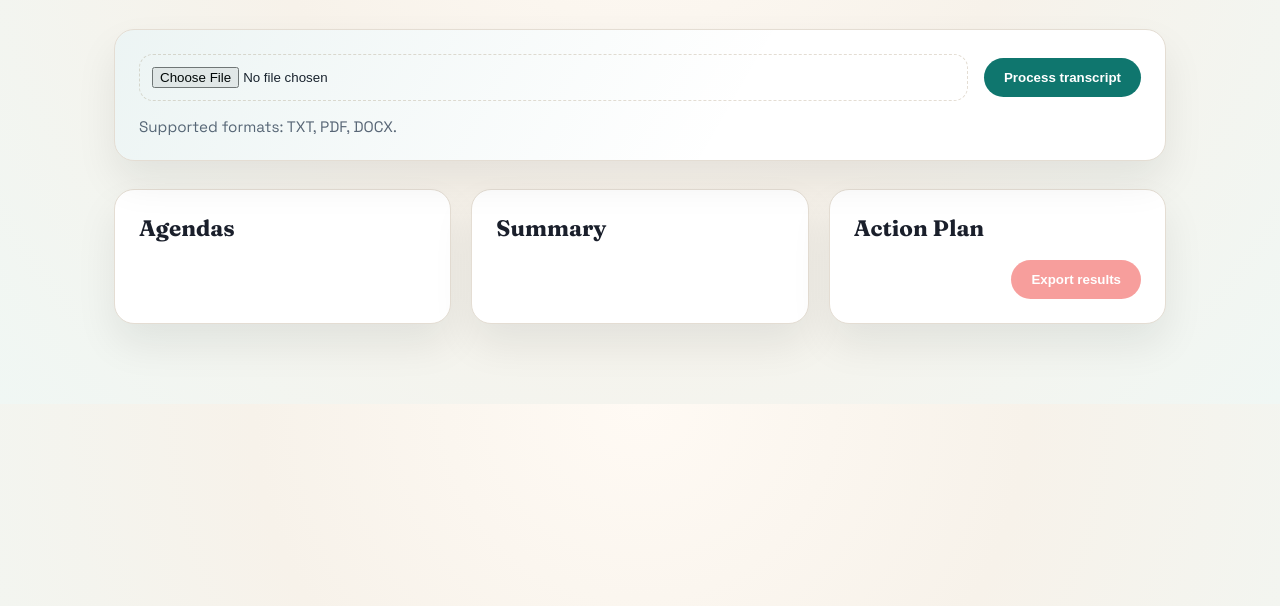
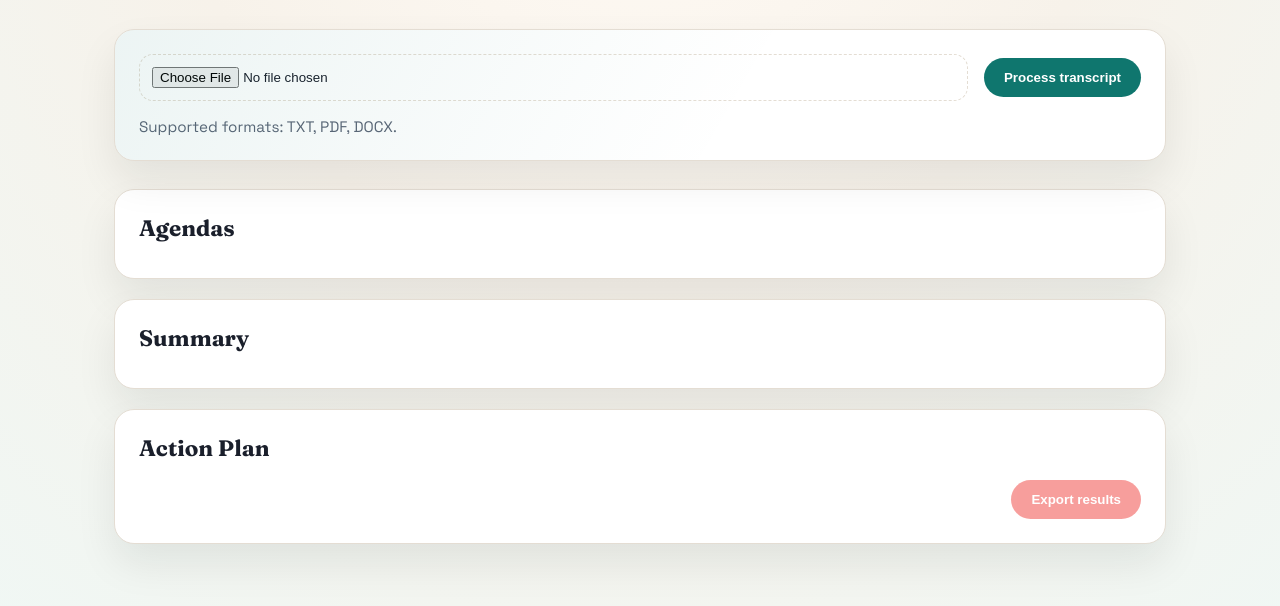
Before and after one commit to Mohmed-Husain/Meeting-AI, a plain HTML site: page frontend/index.html in a window 1280 px wide. Shown: the part 170-776 px from the top of the page. Drawn offline with Linux system fonts and the light colour scheme.

Commit message:
cahnged the layout , from horizontal to vertical

```diff
--- a/frontend/index.html
+++ b/frontend/index.html
@@ -126,15 +126,19 @@
         }
 
         .results {
-            display: grid;
+            display: flex;
+            flex-direction: column;
             gap: 20px;
-            grid-template-columns: repeat(auto-fit, minmax(260px, 1fr));
         }
 
         .section-title {
             font-family: "Fraunces", serif;
             font-size: 1.4rem;
             margin: 0 0 12px 0;
+        }
+
+        .panel {
+            width: 100%;
         }
 
         .agenda-item,
```
